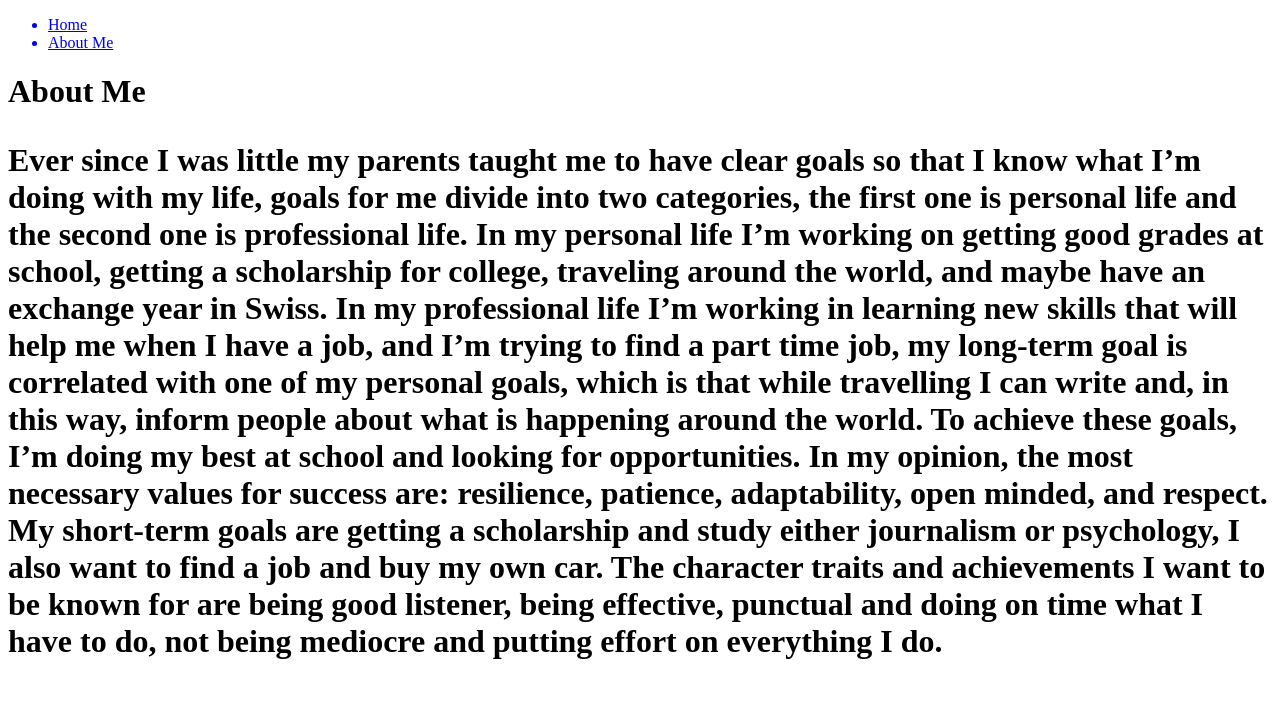
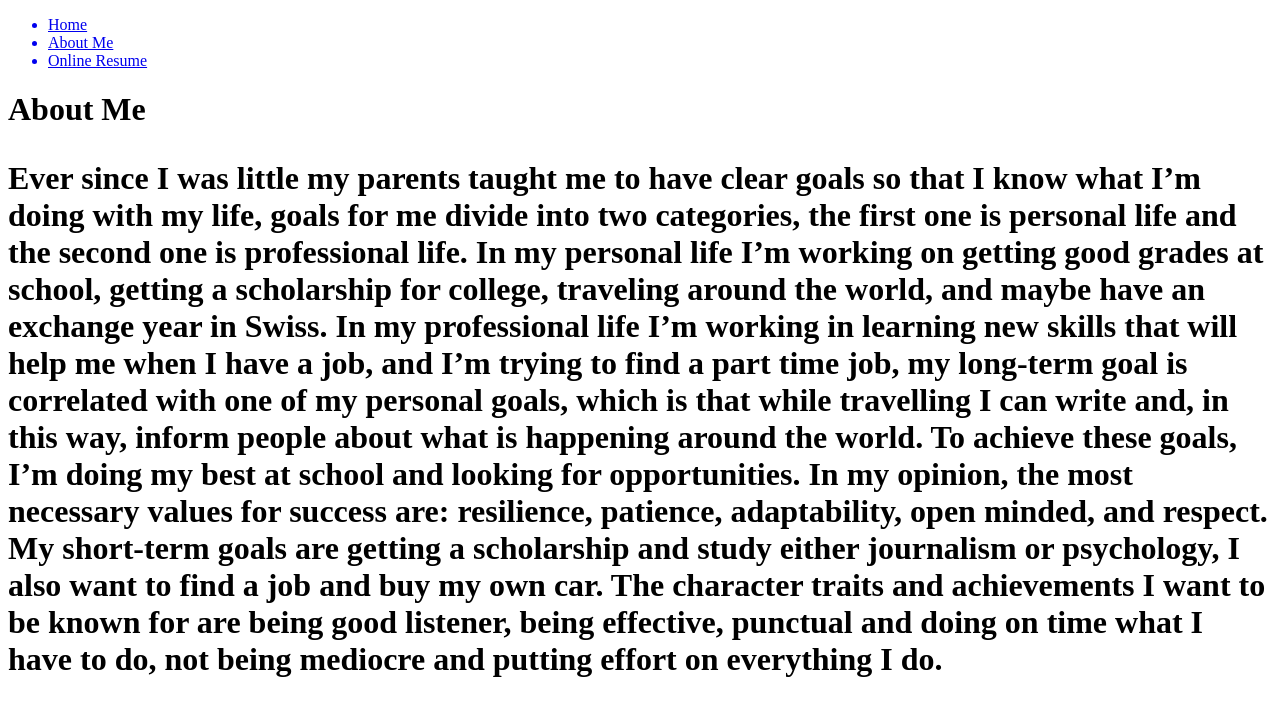
Before and after one commit to CCPS471107/CCPS471107.github.io, a plain HTML site: page aboutme.html in a window 1280 px wide. Drawn offline with Linux system fonts and the light colour scheme.

Commit message:
Update aboutme.html

```diff
--- a/aboutme.html
+++ b/aboutme.html
@@ -8,6 +8,7 @@
         <ul>
           <a href="./index.html"><li>Home</li></a>
           <a href="./aboutme.html"><li>About Me</li></a>
+          <a href="./onlineresume.pdf"target="_blank"><li>Online Resume</li></a>
         </ul>
 </nav>
 </header>
```
